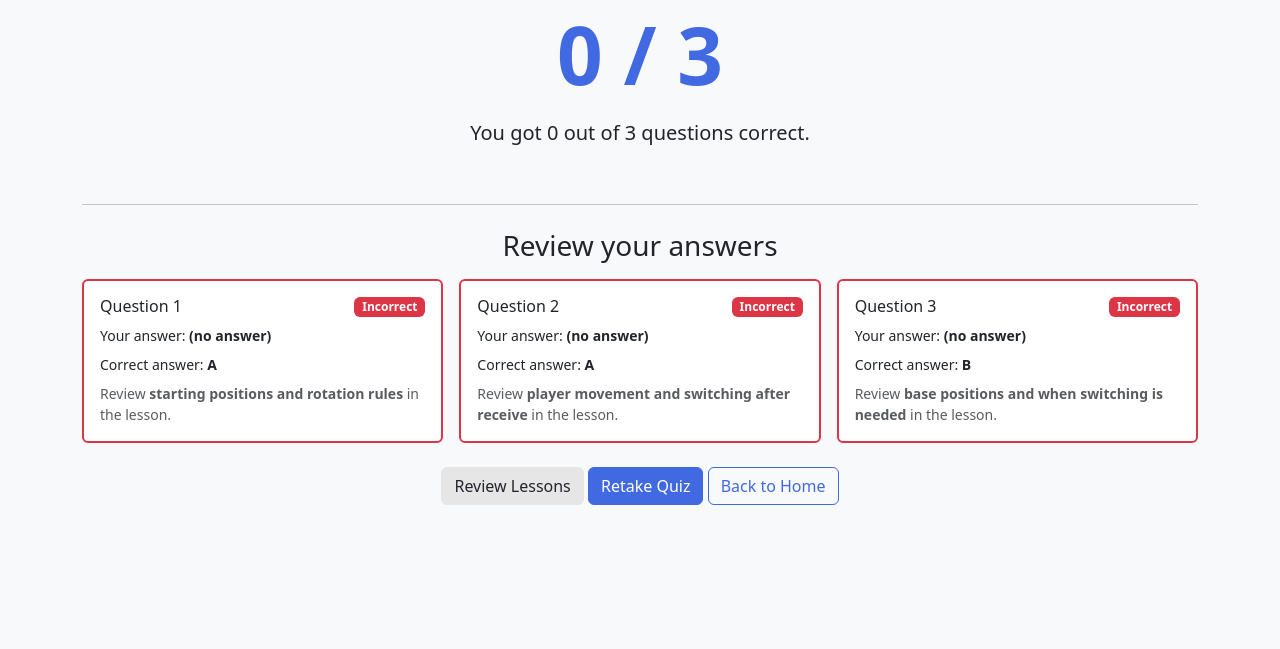
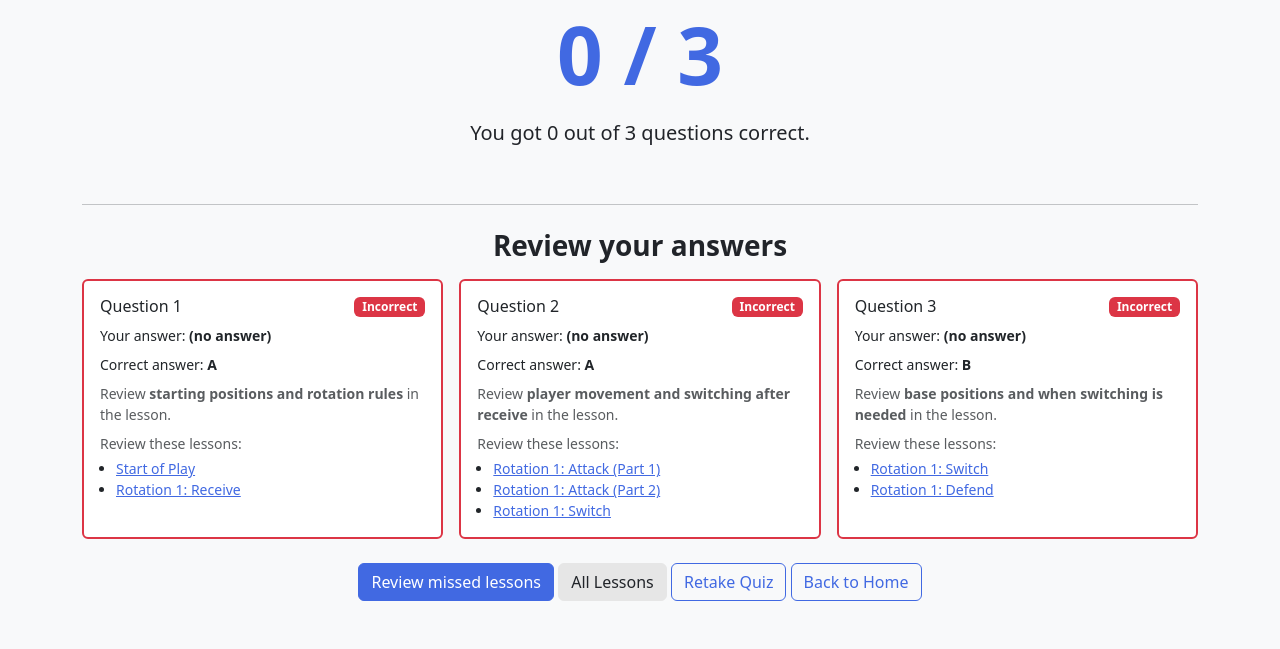
Before and after one commit to dantraynor/volleyball, a Flask app: page /results in a window 1280 px wide. Shown: the part 220-869 px from the top of the page. Before the commit the page ends 725 px from the top, so only its background shows below. Run offline with Flask 3, Linux system fonts and the light colour scheme.

Commit message:
Normalize typography and add quiz-driven lesson re-review
- Bold lesson/quiz/results headings; replace grey .quiz-btn with btn-primary
- Show per-question feedback on results cards
- Map quiz questions to lesson_ids; render review links on incorrect cards
- Add /lessons hub page; navbar Learn now points to hub
- Fix anti-clockwise -> counterclockwise on lesson 1

```diff
--- a/app.py
+++ b/app.py
@@ -52,6 +52,11 @@ def start():
     user_state = fresh_state()
     user_state["started_at"] = datetime.now().isoformat()
     return redirect(url_for("learn", n=1))
+
+
+@app.route("/lessons")
+def lessons_index():
+    return render_template("lessons_index.html", lessons=LESSONS)
 
 
 @app.route("/learn/<int:n>")
@@ -177,14 +182,23 @@ def quiz(n):
 
 @app.route("/results")
 def results():
+    lessons_by_id = {l["id"]: l for l in LESSONS}
     correct_count = 0
     breakdown = []
+    first_missed_lesson_id = None
     for q in QUIZ:
         qid = str(q["id"])
         user_ans = user_state["quiz_answers"].get(qid)
         is_correct = user_ans == q["correct"]
         if is_correct:
             correct_count += 1
+        related_lessons = [
+            {"id": lid, "title": lessons_by_id[lid]["title"]}
+            for lid in q.get("lesson_ids", [])
+            if lid in lessons_by_id
+        ]
+        if not is_correct and first_missed_lesson_id is None and related_lessons:
+            first_missed_lesson_id = related_lessons[0]["id"]
         breakdown.append(
             {
                 'id': q['id'],
@@ -194,11 +208,16 @@ def results():
                 'correct_answer': q['correct'],
                 'is_correct': is_correct,
                 'feedback': next((o['feedback'] for o in q['options'] if o['label'] == user_ans), ''),
+                'related_lessons': related_lessons,
             }
         )
     user_state["finished_at"] = datetime.now().isoformat()
     return render_template(
-        "results.html", correct=correct_count, total=len(QUIZ), breakdown=breakdown
+        "results.html",
+        correct=correct_count,
+        total=len(QUIZ),
+        breakdown=breakdown,
+        first_missed_lesson_id=first_missed_lesson_id,
     )
 
 
--- a/data/lessons.json
+++ b/data/lessons.json
@@ -4,8 +4,8 @@
     "title": "Rotations & Positions",
     "subtitle": "Basics of volleyball rotations and positions",
     "image": "rotations.png",
-    "alt": "Diagram showing volleyball player positions rotating anti-clockwise from positions 1 through 6. Setter (S) is 1, position numbering is starting from bottom left",
-    "body": "The players rotate in a clockwise direction. The positions are numbered 1-6, starting from the person serving (backrow O for outside hitter) and going in an anti-clockwise direction.",
+    "alt": "Diagram showing volleyball player positions rotating counterclockwise from positions 1 through 6. Setter (S) is 1, position numbering is starting from bottom left",
+    "body": "The players rotate in a clockwise direction. The positions are numbered 1-6, starting from the person serving (backrow O for outside hitter) and going in a counterclockwise direction.",
     "popups": [
       {
         "term": "backrow",
--- a/data/quiz.json
+++ b/data/quiz.json
@@ -4,6 +4,7 @@
     "question": "Based on what you learned about allowed positions, is this a valid position before play starts?",
     "image": "rotaion2_receiveq.png",
     "concept": "starting positions and rotation rules",
+    "lesson_ids": [4, 5],
     "hint": "Walk through each player one at a time. Are they correctly behind, in front of, or beside the neighbor they need to be relative to? A starting position is only invalid if at least one of those constraints is broken.",
     "alt": "Serve and receive volleyball formation showing six players in position: outside hitters on the left, libero in middle back, setter in middle front, opposite in right front, and middle blocker in right back, with a server on the opposite side. Positions are fixed relative to teammates before the serve.",
     "options": [
@@ -25,6 +26,7 @@
     "question": "Suppose the ball is received in rotation 2. What happens next?",
     "image": "rotation2_attack.png",
     "concept": "player movement and switching after receive",
+    "lesson_ids": [6, 7, 8],
     "hint": "After the receive, each player needs to reach their attacking base position. Think about who has to end up in the center to block, and who attacks from the right side of the net.",
     "alt": "Volleyball formation showing six players setting up to attack: outside hitters on the left, libero in middle back, setter in middle front, opposite in right front, and middle blocker in right back, with a server on the opposite side. The libero currently has the volleyball.",
     "options": [
@@ -51,6 +53,7 @@
     "question": "Suppose the ball was played over. Do outside hitter and opposite hitter need to switch now?",
     "image": "rotation2_switch.png",
     "concept": "base positions and when switching is needed",
+    "lesson_ids": [8, 9],
     "hint": "Switching is only needed when a hitter starts the rally on the wrong side. Check the diagram: is each hitter already on their preferred base side (outside on left, opposite on right)?",
     "alt": "Serve and receive volleyball formation showing six players: outside hitters on the left front and left back, libero in middle left back, middle blocker in middle front, setter in right front, and opposite hitter in right back, with a server on the opposite side.",
     "options": [
--- a/static/css/style.css
+++ b/static/css/style.css
@@ -61,16 +61,3 @@ body {
   background: rgba(255, 213, 0, 1);
   outline: none;
 }
-
-.quiz-btn {
-  display: inline-block;
-  background-color: #e6e6e6;
-  color: black;
-
-  padding: 10px 24px;
-  font-size: 1.3rem;
-  font-weight: 600;
-
-  border-radius: 14px;
-  text-decoration: none;
-}
--- a/templates/base.html
+++ b/templates/base.html
@@ -16,7 +16,7 @@
       <a class="navbar-brand fw-bold" href="{{ url_for('home') }}">5-1 Volleyball</a>
       <div class="navbar-nav">
         <a class="nav-link" href="{{ url_for('home') }}">Home</a>
-        <a class="nav-link" href="{{ url_for('learn', n=1) }}">Learn</a>
+        <a class="nav-link" href="{{ url_for('lessons_index') }}">Learn</a>
         <a class="nav-link" href="{{ url_for('quiz_intro') }}">Quiz</a>
         <a class="nav-link" href="{{ url_for('play') }}">Free play</a>
       </div>
--- a/templates/learn.html
+++ b/templates/learn.html
@@ -13,7 +13,7 @@
     </div>
 </div>
 
-<h2>{{ lesson.title }}</h2>
+<h2 class="fw-bold">{{ lesson.title }}</h2>
 {% if lesson.subtitle %}
 <h5 class="text-muted">{{ lesson.subtitle }}</h5>
 {% endif %}
--- a/templates/quiz.html
+++ b/templates/quiz.html
@@ -27,7 +27,7 @@
   </div>
 
   <div class="col-md-6">
-    <h4>{{ question.question }}</h4>
+    <h4 class="fw-bold">{{ question.question }}</h4>
 
     {% if question.hint %}
     <div class="quiz-hint mt-3">
--- a/templates/quiz_intro.html
+++ b/templates/quiz_intro.html
@@ -5,8 +5,8 @@
 <div class="text-center py-5">
   <h1 class="display-3 fw-bold mb-5">Test Your Knowledge</h1>
 
-    <a href="{{ url_for('quiz', n=1) }}" class="quiz-btn">
-        Quiz Yourself
-    </a>
+  <a href="{{ url_for('quiz', n=1) }}" class="btn btn-primary btn-lg px-5">
+    Quiz Yourself
+  </a>
 </div>
 {% endblock %}
--- a/templates/results.html
+++ b/templates/results.html
@@ -22,7 +22,7 @@
 
 <hr>
 
-<h3 class="mt-4 mb-3 text-center">Review your answers</h3>
+<h3 class="mt-4 mb-3 text-center fw-bold">Review your answers</h3>
 
 <div class="row g-3">
   {% for item in breakdown %}
@@ -46,13 +46,30 @@
             </p>
           {% endif %}
 
-          <p class="small text-muted mb-0">
+          {% if item.feedback %}
+            <p class="small mb-2">{{ item.feedback }}</p>
+          {% endif %}
+
+          <p class="small text-muted mb-2">
             {% if item.is_correct %}
               You understand <strong>{{ item.concept }}</strong>.
             {% else %}
               Review <strong>{{ item.concept }}</strong> in the lesson.
             {% endif %}
           </p>
+
+          {% if not item.is_correct and item.related_lessons %}
+            <div class="small mt-2">
+              <div class="text-muted mb-1">Review these lessons:</div>
+              <ul class="ps-3 mb-0">
+                {% for rl in item.related_lessons %}
+                  <li>
+                    <a href="{{ url_for('learn', n=rl.id) }}">{{ rl.title }}</a>
+                  </li>
+                {% endfor %}
+              </ul>
+            </div>
+          {% endif %}
         </div>
       </div>
     </div>
@@ -60,8 +77,11 @@
 </div>
 
 <div class="text-center mt-4">
-  <a href="{{ url_for('learn', n=1) }}" class="btn btn-secondary">Review Lessons</a>
-  <a href="{{ url_for('quiz_intro') }}" class="btn btn-primary">Retake Quiz</a>
+  {% if first_missed_lesson_id %}
+    <a href="{{ url_for('learn', n=first_missed_lesson_id) }}" class="btn btn-primary">Review missed lessons</a>
+  {% endif %}
+  <a href="{{ url_for('lessons_index') }}" class="btn btn-secondary">All Lessons</a>
+  <a href="{{ url_for('quiz_intro') }}" class="btn btn-outline-primary">Retake Quiz</a>
   <a href="{{ url_for('home') }}" class="btn btn-outline-primary">Back to Home</a>
 </div>
 {% endblock %}
```
Also changed, not shown: templates/lessons_index.html (added, +27 -0 lines).
